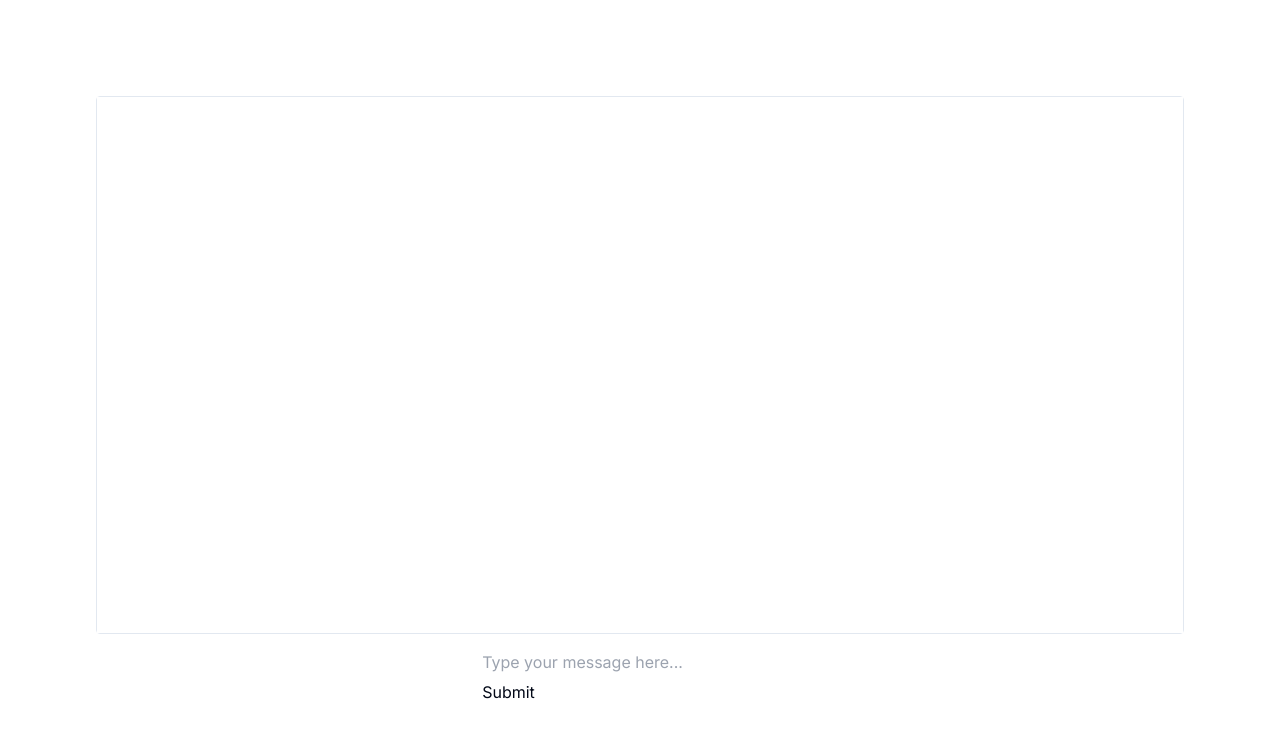
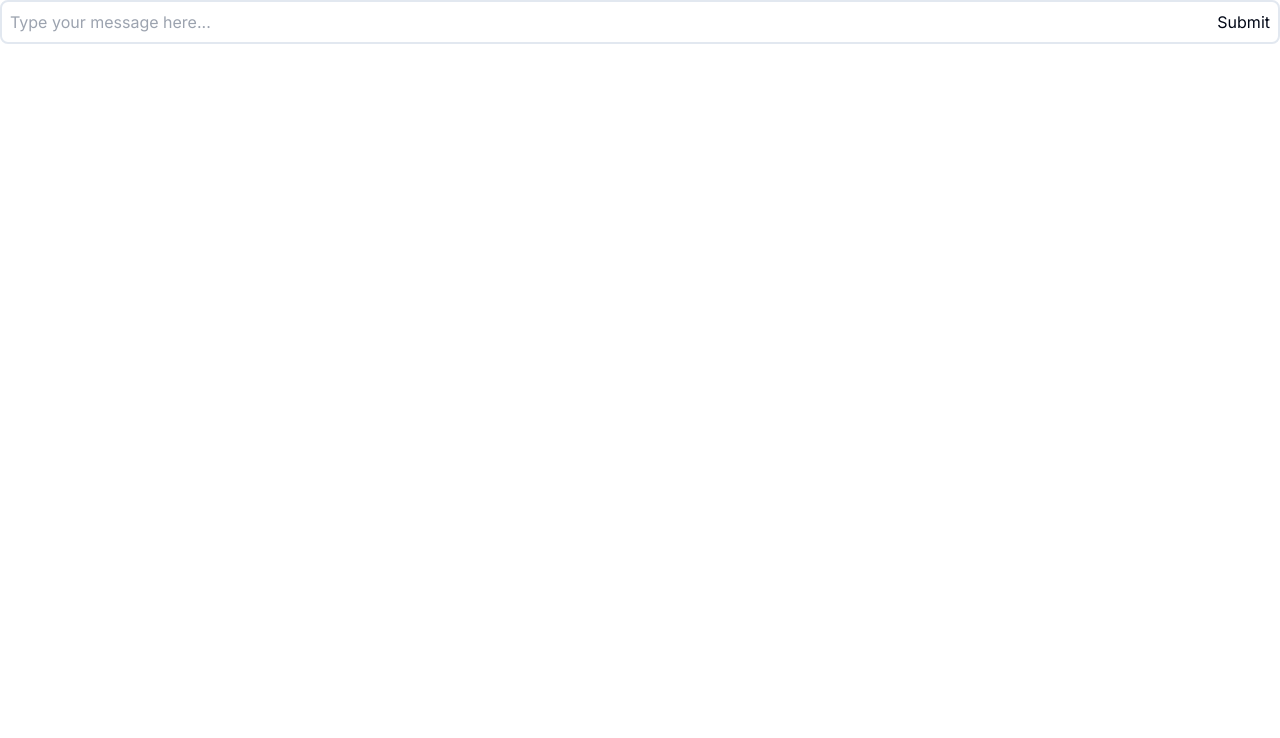
Before and after one commit to muhamaddigdaya/disposable-chat, a Next.js app: page / in a window 1280 px wide. Shown: the top 738 px of the page. Built offline with nearby package versions, Linux system fonts and the light colour scheme.

Commit message:
input as components

```diff
--- /dev/null
+++ b/src/app/components/ui/Chatinput.tsx
@@ -0,0 +1,19 @@
+'use client';
+import TextareaAutosize from 'react-textarea-autosize';
+import React from 'react'
+
+type Props = {}
+
+const Chatinput = (props: Props) => {
+  return (
+    <form className='flex w-full border-2 p-2 items-end rounded-lg'>
+    <TextareaAutosize
+      className="m-0 max-h-[44vh] w-full resize-none border-0 bg-transparent mr-2 p-0 pr-10 dark:bg-transparent md:pr-12 pl-3 md:pl-0"
+      placeholder="Type your message here..."
+    />
+    <button type="submit">Submit</button>
+  </form>
+  )
+}
+
+export default Chatinput
--- a/src/app/components/ui/textarea.tsx
+++ /dev/null
@@ -1,24 +0,0 @@
-import { cn } from "@/app/lib/utils"
-import * as React from "react"
-
-export interface TextareaProps
-  extends React.TextareaHTMLAttributes<HTMLTextAreaElement> {}
-
-const Textarea = React.forwardRef<HTMLTextAreaElement, TextareaProps>(
-  ({ className, ...props }, ref) => {
-    return (
-      <textarea
-        aria-multiline="true"
-        className={cn(
-          "m-0 w-full h-10 resize-none border-0 bg-transparent p-0 pr-10 focus:ring-0 focus-visible:ring-0 dark:bg-transparent md:pr-12 pl-3 md:pl-0",
-          className
-        )}
-        ref={ref}
-        {...props}
-      />
-    )
-  }
-)
-Textarea.displayName = "Textarea"
-
-export { Textarea }
--- a/src/app/page.tsx
+++ b/src/app/page.tsx
@@ -1,24 +1,12 @@
 'use client';
-import TextareaAutosize from 'react-textarea-autosize';
-import { Textarea } from "@/app/components/ui/textarea";
 import Head from "next/head";
+import React from 'react'
+import Chatinput from "./components/ui/Chatinput";
 
 export default function Home() {
   return (
-    <main className="flex h-screen flex-col items-center justify-between p-24">
-      <Head>
-        <script src="/script.js"></script>
-      </Head>
-      <div className="w-full h-full border rounded mb-4">
-        <input aria-multiline="true" className="w-full h-full"readOnly type="text" id="output"/>
-      </div>
-      <form>
-        <TextareaAutosize
-          className="m-0 w-full resize-none border-0 bg-transparent p-0 pr-10 focus:ring-0 focus-visible:ring-0 dark:bg-transparent md:pr-12 pl-3 md:pl-0"
-          placeholder="Type your message here..."
-        />
-        <button type="submit">Submit</button>
-      </form>
+    <main className="flex h-screen flex-col items-center justify-between ">
+      <Chatinput />
     </main>
   );
 }
```
